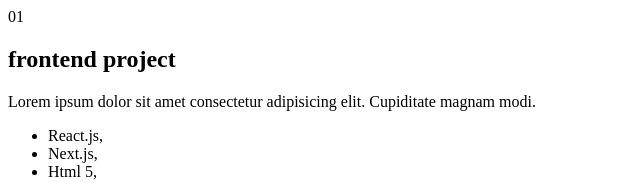
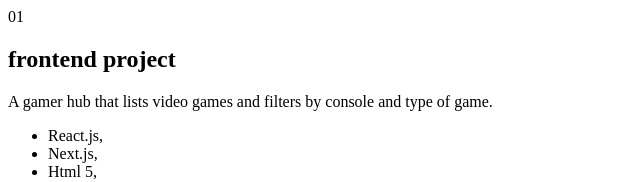
Before and after one commit to DarrellJBullock/darrell-portfolio, a Next.js app: page /work in a window 1280 px wide. Shown: the top 182 px of the page, without its empty margins (0-640 px from the left). Built offline with nearby package versions, Linux system fonts and the light colour scheme.

Commit message:
Update page.jsx
Update work

```diff
--- a/app/work/page.jsx
+++ b/app/work/page.jsx
@@ -25,9 +25,9 @@ const projects = [
   {
     num: "01",
     category: "frontend",
-    title: "project 1",
+    title: "Gamer Hub",
     description:
-      "Lorem ipsum dolor sit amet consectetur adipisicing elit. Cupiditate magnam modi.",
+      "A gamer hub that lists video games and filters by console and type of game.",
     stack: [{name: "React.js"}, {name: "Next.js"}, { name: "Html 5" }, { name: "Css 3" }, { name: "Javascript" }],
     image: { work1 },
     live: "https://game-hub-kappa-mauve.vercel.app",
@@ -35,14 +35,14 @@ const projects = [
   },
   {
     num: "02",
-    category: "fullstack",
+    category: "backend",
     title: "project 2",
     description:
-      "Lorem ipsum dolor sit amet consectetur adipisicing elit. Cupiditate magnam modi.",
-    stack: [{ name: "Next.js" }, { name: "Tailwind.css" }, { name: "Node.js" }],
-    image: { work1 },
+      "Simple user CRUD API using Python with Django.",
+    stack: [{ name: "Python" }, { name: "Django" }],
+    image: { },
     live: "",
-    github: "",
+    github: "https://github.com/DarrellJBullock/django-crud",
   },
 ];
 
```
